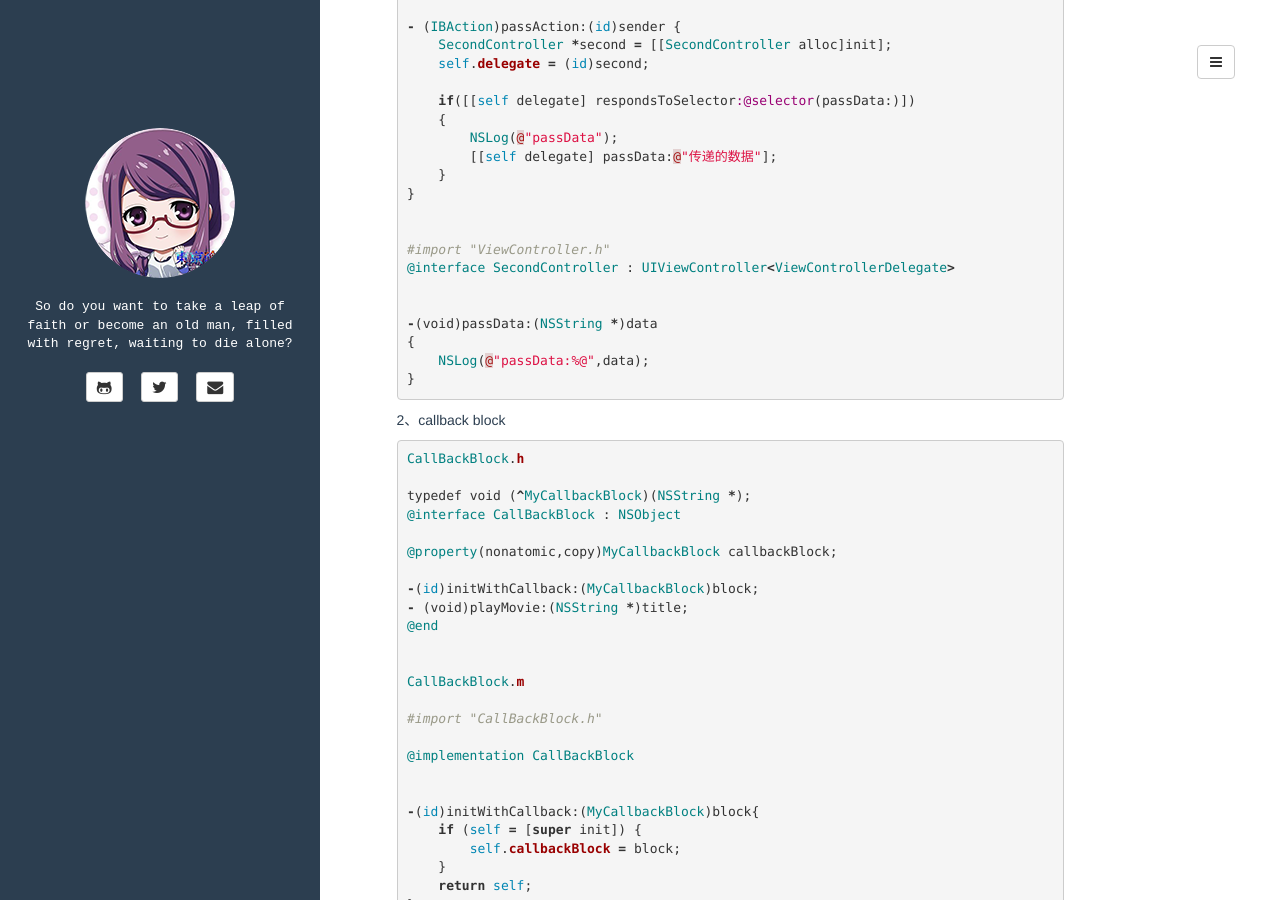
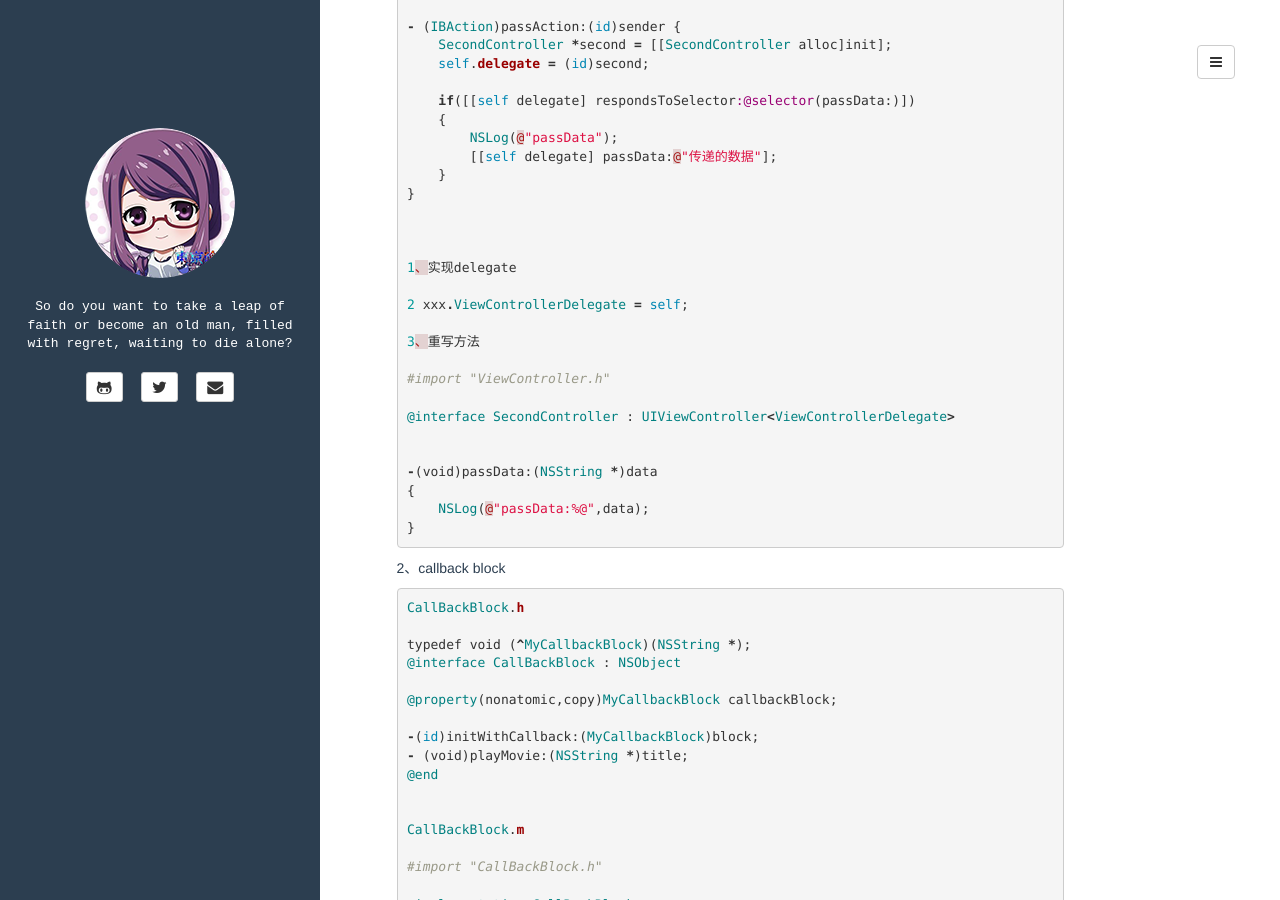
Before and after one commit to plusyu/plusyu.github.io, a Jekyll site: the page built from _posts/2015-01-19-数据传递.md, in a window 1280 px wide and 900 px high, scrolled down 535 px. Built offline with Jekyll 4.4.1, drawn with Linux system fonts in a browser that asks for light colours.

Commit message:
ios style

```diff
--- a/_posts/2015-01-19-数据传递.md
+++ b/_posts/2015-01-19-数据传递.md
@@ -41,7 +41,15 @@ ViewController.m
 }
 
 
+
+1、实现delegate
+
+2 xxx.ViewControllerDelegate = self;
+
+3、重写方法
+
 #import "ViewController.h"
+
 @interface SecondController : UIViewController<ViewControllerDelegate>
 
 
```
